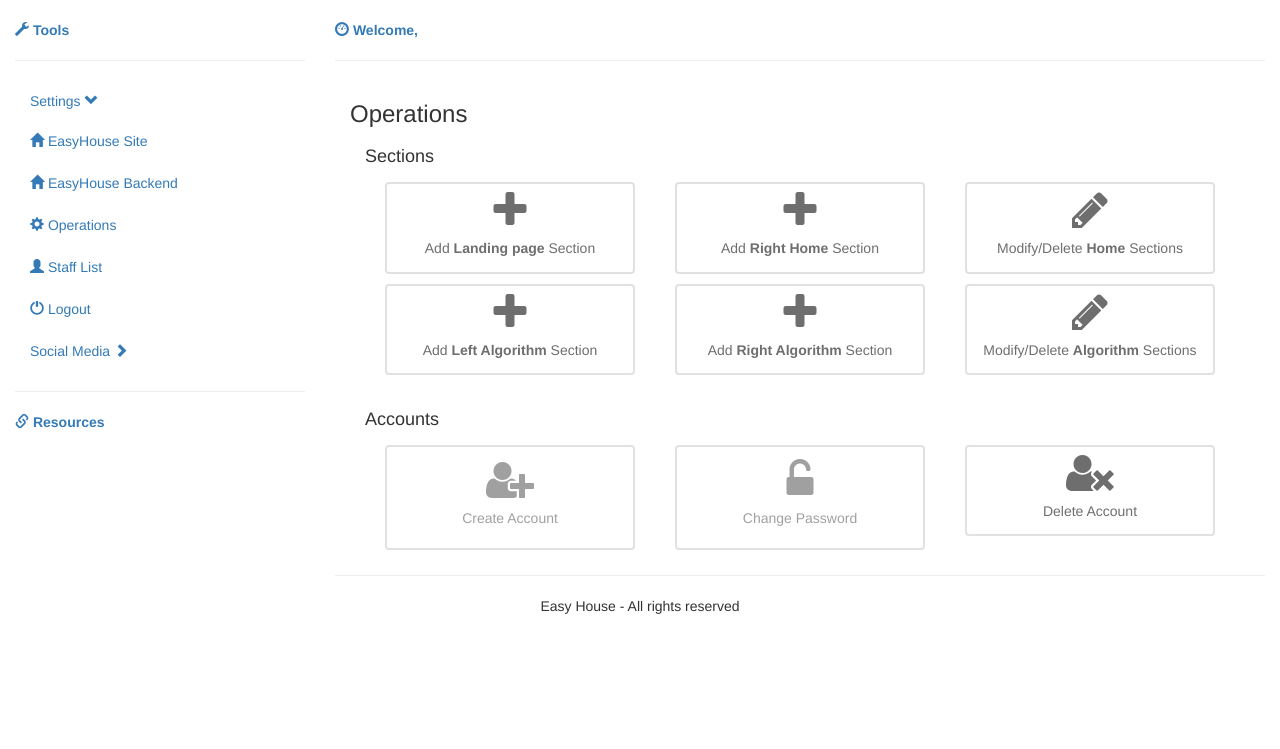
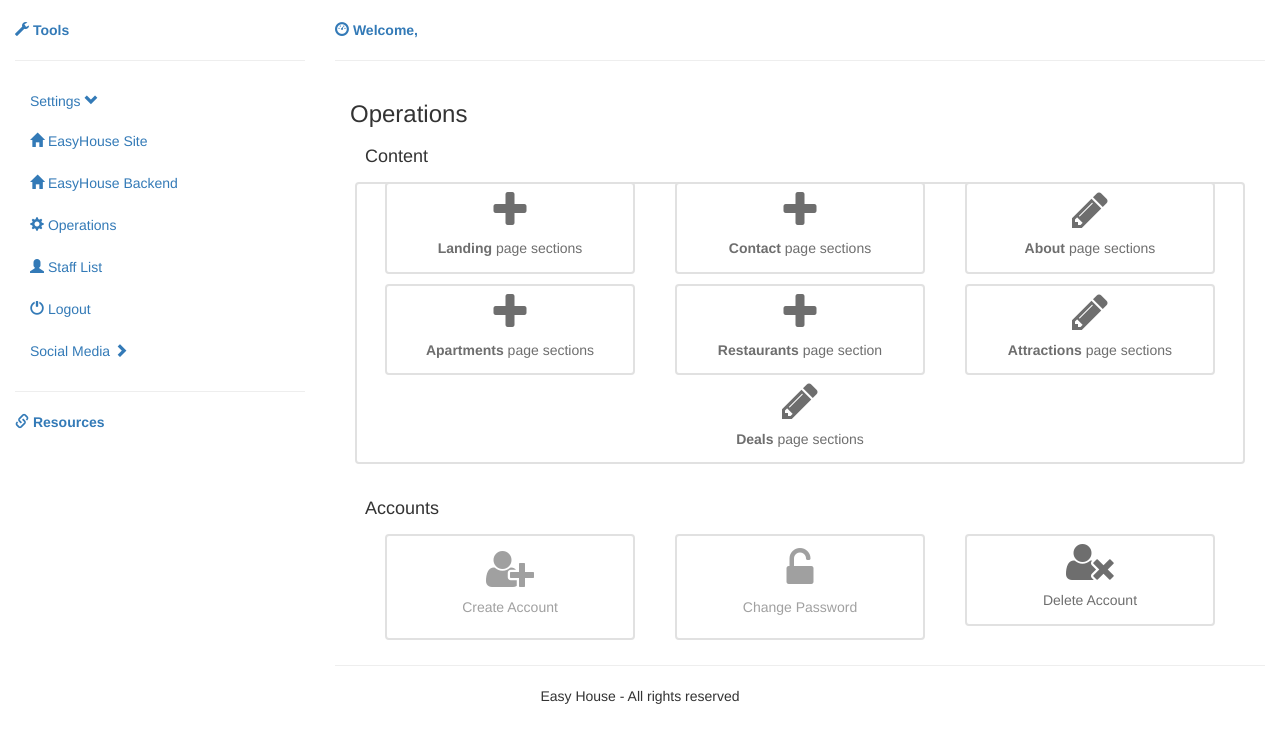
Before and after one commit to achemete/easyhome, a Django app: page /backend/operations in a window 1280 px wide. Shown: the part 51-800 px from the top of the page. Run offline with Django 3.2, Linux system fonts and the light colour scheme; some libraries are stand-ins or nearby versions.

Commit message:
Minor changes operation.html

```diff
--- a/backend/templates/backend/operations.html
+++ b/backend/templates/backend/operations.html
@@ -10,60 +10,69 @@
 				<!-- center left-->
 				<h3>Operations</h3>
 				<div class="col-xs-12 col-sm-12 col-lg-12">
-					<h4>Sections</h4>
+					<h4>Content</h4>
 					<div class="col-lg-4 col-md-4 col-sm-4 col-xs-4">
 						<div class="div-square">
-							<a href="{% url 'back_home_new' %}">
+							<a href="">
 								<i class="fa fa-plus fa-3x"></i>
-								<h5>Add <strong>Landing page</strong> Section</h5>
+								<h5><strong>Landing</strong> page sections</h5>
 							</a>
 						</div>
 					</div>
 
 					<div class="col-lg-4 col-md-4 col-sm-4 col-xs-4">
 						<div class="div-square">
-							<a href="{% url 'back_homeR_new' %}">
+							<a href="">
 								<i class="fa fa-plus fa-3x"></i>
-								<h5>Add <strong>Right Home</strong> Section</h5>
+								<h5><strong>Contact</strong> page sections</h5>
 							</a>
 						</div>
 					</div>
 
 					<div class="col-lg-4 col-md-4 col-sm-4 col-xs-4">
 						<div class="div-square">
-							<a href="{% url 'back_home_list' %}">
+							<a href="">
 	 							<i class="fa fa-pencil fa-3x"></i>
-								<h5>Modify/Delete <strong>Home</strong> Sections</h5>
+								<h5><strong>About</strong> page sections</h5>
 							</a>
 						</div>
 					</div>
 
 					<div class="col-lg-4 col-md-4 col-sm-4 col-xs-4">
 						<div class="div-square">
-							<a href="{% url 'back_alg_new' %}">
+							<a href="">
 								<i class="fa fa-plus fa-3x"></i>
-								<h5>Add <strong>Left Algorithm</strong> Section</h5>
+								<h5><strong>Apartments</strong> page sections</h5>
 							</a>
 						</div>
 					</div>
 
 					<div class="col-lg-4 col-md-4 col-sm-4 col-xs-4">
 						<div class="div-square">
-							<a href="{% url 'back_algR_new' %}">
+							<a href="">
 								<i class="fa fa-plus fa-3x"></i>
-								<h5>Add <strong>Right Algorithm</strong> Section</h5>
+								<h5><strong>Restaurants</strong> page section</h5>
 							</a>
 						</div>
 					</div>
 
 					<div class="col-lg-4 col-md-4 col-sm-4 col-xs-4">
 						<div class="div-square">
-							<a href="{% url 'back_algs_list' %}">
+							<a href="">
 	 							<i class="fa fa-pencil fa-3x"></i>
-								<h5>Modify/Delete <strong>Algorithm</strong> Sections</h5>
+								<h5><strong>Attractions</strong> page sections</h5>
 							</a>
 						</div>
 					</div>
+
+					<div class="row">
+						<div class="div-square">
+							<a href="">
+	 							<i class="fa fa-pencil fa-3x"></i>
+								<h5><strong>Deals</strong> page sections</h5>
+							</a>
+						</div>
+					</div><!-- closing .row -->
 
 					<div>
 						<p> &nbsp; </p>
@@ -90,7 +99,7 @@
 
 					<div class="col-lg-4 col-md-4 col-sm-4 col-xs-4">
 						<div class="div-square">
-							<a href="{% url 'to_del_user' %}">
+							<a href="">
 								<i class="fa fa-user-times fa-3x"></i>
 								<h5>Delete Account</h5>
 							</a>
```
